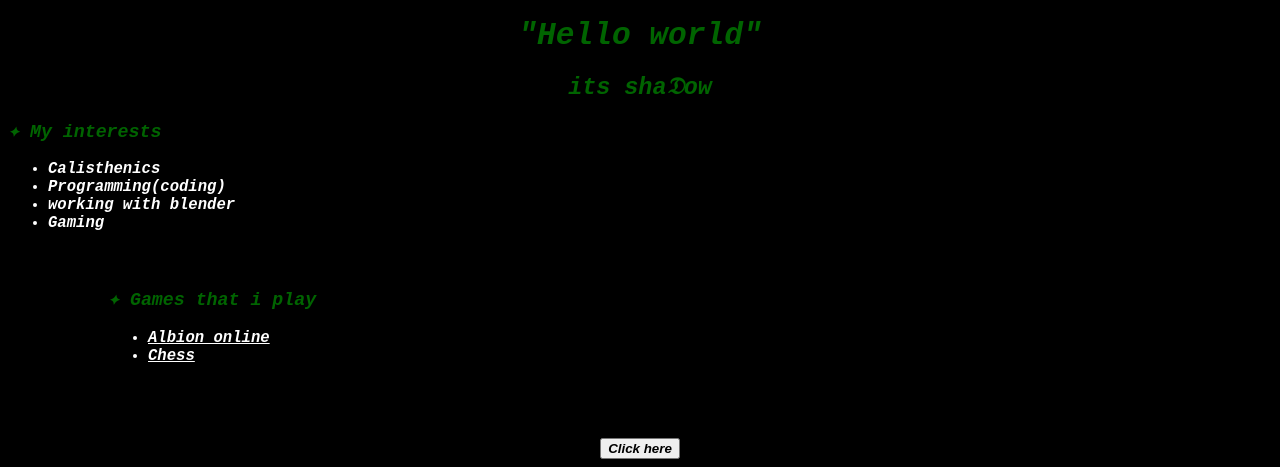
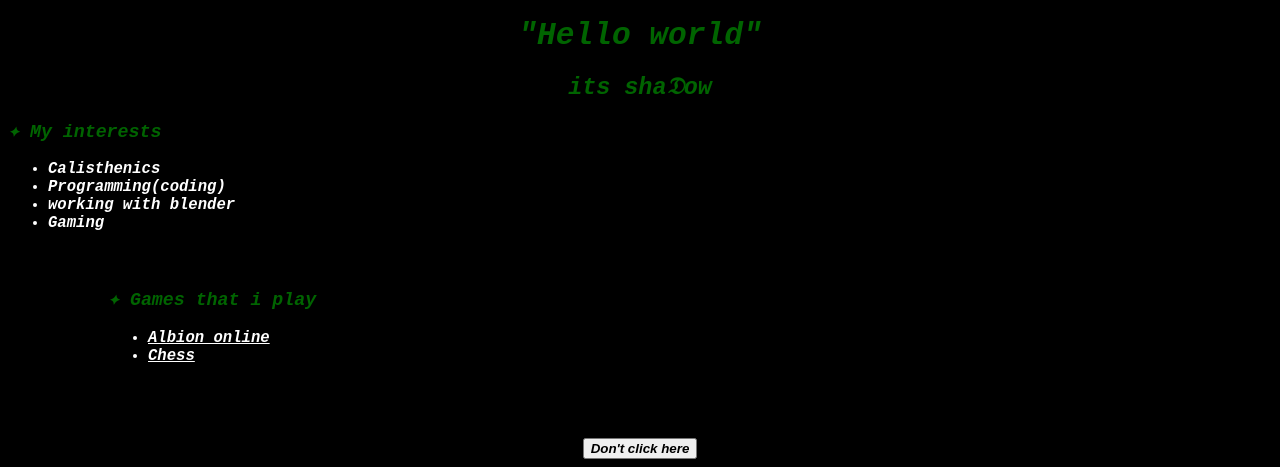
Before and after one commit to sha7ow/only-Front-end, a plain HTML site: page index.html in a window 1280 px wide. Shown: the part 511-978 px from the top of the page. Drawn offline with Linux system fonts and the light colour scheme.

Commit message:
Update index.html

```diff
--- a/index.html
+++ b/index.html
@@ -58,7 +58,7 @@
     <center>
     <a href="about.html"
         ><button>
-          <b><em>Click here</em></b>
+          <b><em>Don't click here</em></b>
         </button></a
       >
   </body>
```
